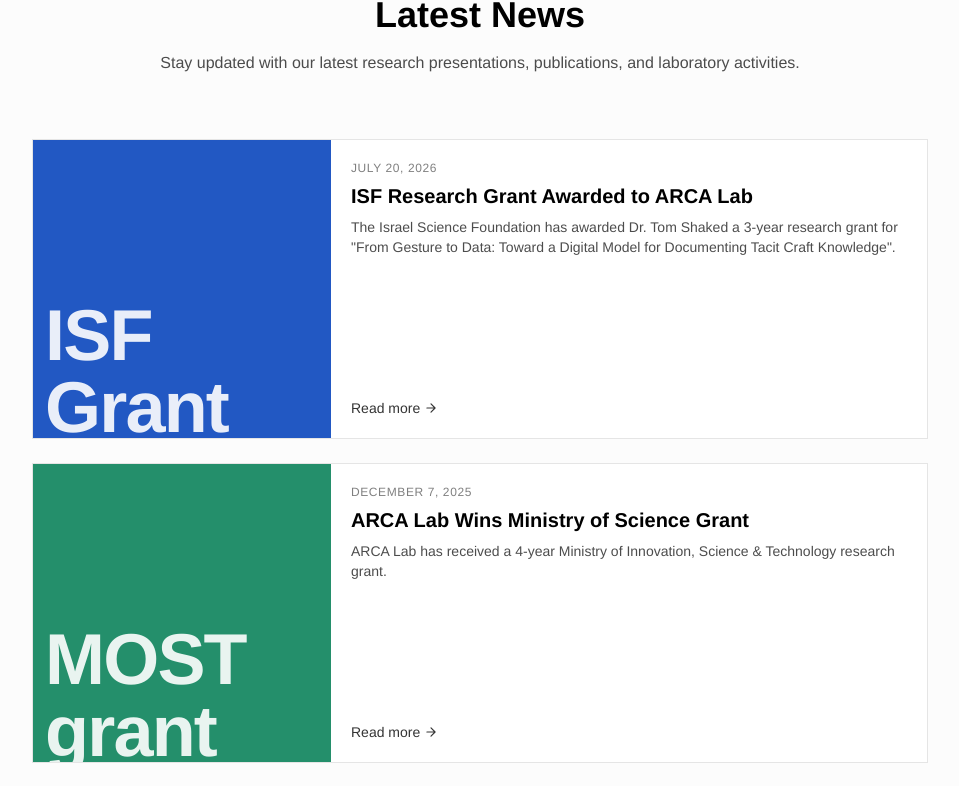
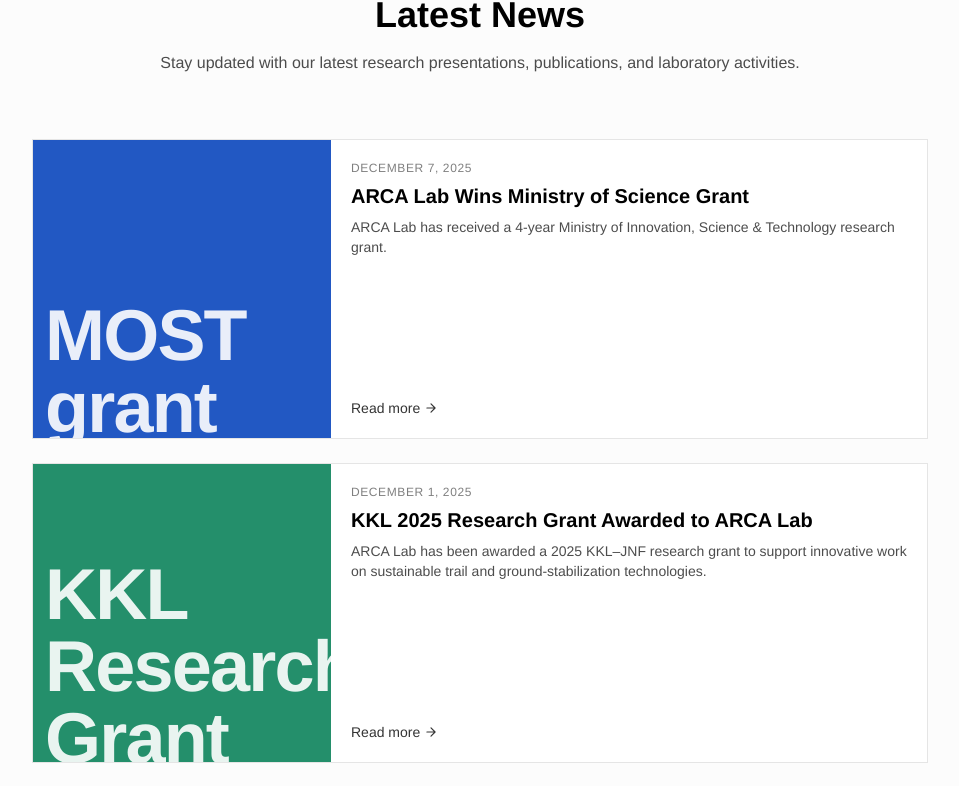
Before and after one commit to tomshaked/arcane-horizons, a React (Vite) app: page / in a window 1280 px wide. Shown: the part 10455-11241 px from the top of the page, without its empty margins (160-1119 px from the left). Built offline with nearby package versions, Linux system fonts and the light colour scheme.

Commit message:
Changes
Co-authored-by: tomshaked <8398235+tomshaked@users.noreply.github.com>

```diff
--- a/src/data/newsItems.ts
+++ b/src/data/newsItems.ts
@@ -20,23 +20,10 @@ export const newsColors = [
   'hsl(180, 50%, 35%)',  // Cyan
   'hsl(45, 75%, 40%)',   // Amber
   'hsl(200, 65%, 40%)',  // Sky
+  'hsl(330, 60%, 40%)',  // Raspberry
 ];
 
 export const newsItems: NewsItem[] = [
-  {
-    id: 'isf-grant-2026',
-    title: 'ISF Research Grant Awarded to ARCA Lab',
-    shortTitle: 'ISF Grant',
-    date: '2026-07-20',
-    summary: 'The Israel Science Foundation has awarded Dr. Tom Shaked a 3-year research grant for "From Gesture to Data: Toward a Digital Model for Documenting Tacit Craft Knowledge".',
-    content: [
-      'The Israel Science Foundation (ISF) has awarded ARCA Lab a 3-year research grant for the project "From Gesture to Data: Toward a Digital Model for Documenting Tacit Craft Knowledge", starting October 2026.',
-      'Tacit knowledge embedded in traditional crafts is enacted through gestures, tool use, and material interactions, and is transmitted through apprenticeship rather than explicit description. As many craft traditions decline, this embodied knowledge risks disappearing without ever being systematically documented.',
-      'The project investigates digital methods for documenting, analyzing, and preserving craft practices — including motion capture, robotic reenactment, and computer vision — comparing them with traditional ethnographic documentation. Crafts such as plastering, stone carving, weaving, and clay shaping will be recorded and analyzed to classify what each method captures and omits.',
-      'The expected outcome is a systematic model for documenting tacit craft knowledge, mapping documentation methods to dimensions of practice such as gesture, rhythm, and material response.',
-      'Researchers interested in joining this work are invited to view our [open Postdoctoral and PhD positions](#/news/open-research-positions).'
-    ]
-  },
   {
 
     id: 'most-grant-2025',
```
